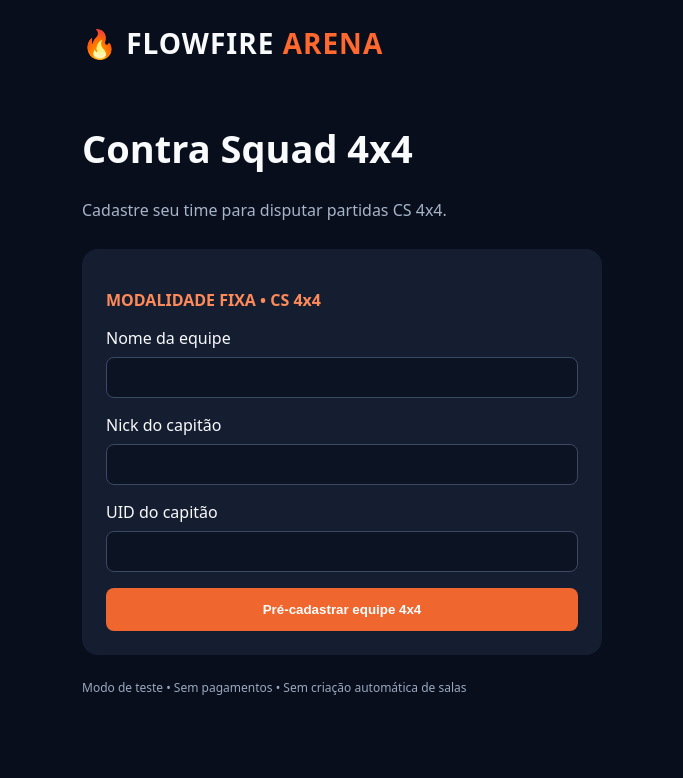
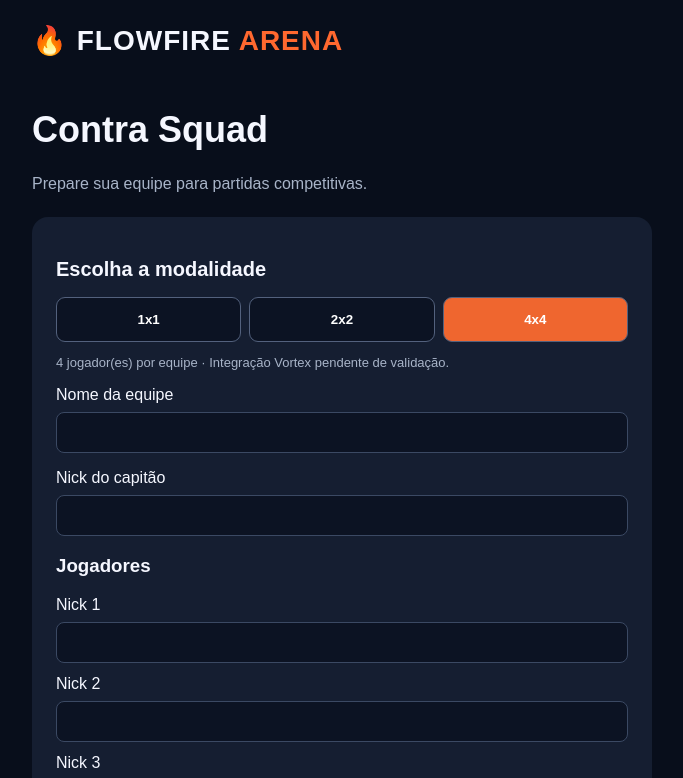
Before and after one commit to ernanefideles22-bot/FLOWFIRE-ARENA, a Next.js app: page / in a window 1280 px wide. Shown: the top 778 px of the page, without its empty margins (298-981 px from the left). Built offline with nearby package versions, Linux system fonts and the light colour scheme.

Commit message:
feat: restore 1v1 2v2 4v4 selection in demo signup

```diff
--- a/src/app/page.tsx
+++ b/src/app/page.tsx
@@ -1,17 +1,23 @@
 'use client';
 import {useState} from 'react';
+type Mode='1v1'|'2v2'|'4v4';
+const count:Record<Mode,number>={'1v1':1,'2v2':2,'4v4':4};
 export default function Home(){
- const [team,setTeam]=useState(''),[nick,setNick]=useState(''),[uid,setUid]=useState(''),[submitted,setSubmitted]=useState(false);
- return <main style={{maxWidth:520,margin:'auto',padding:24}}>
+ const [mode,setMode]=useState<Mode>('4v4'),[team,setTeam]=useState(''),[captain,setCaptain]=useState(''),[players,setPlayers]=useState<string[]>(Array(4).fill('')),[preview,setPreview]=useState(false);
+ const changeMode=(m:Mode)=>{setMode(m);setPlayers(Array(count[m]).fill(''));setPreview(false)};
+ return <main style={{maxWidth:620,margin:'auto',padding:24,fontFamily:'Arial,sans-serif',color:'#f5f7ff'}}>
  <header style={{fontWeight:900,fontSize:28,letterSpacing:1}}>🔥 FLOWFIRE <span style={{color:'#ff682f'}}>ARENA</span></header>
- <h1 style={{marginTop:60,fontSize:38}}>Contra Squad 4x4</h1>
- <p style={{color:'#a8b4c8'}}>Cadastre seu time para disputar partidas CS 4x4.</p>
- <section style={{background:'#151e31',borderRadius:16,padding:24,marginTop:28}}>
- {submitted?<><h2>Pré-cadastro demonstrativo</h2><p>Equipe: {team}</p><p>Capitão: {nick}</p><p>Modalidade: CS 4x4</p><p>Este MVP ainda não salva cadastros nem cria salas automaticamente.</p><button onClick={()=>setSubmitted(false)}>Voltar</button></>:
- <form onSubmit={e=>{e.preventDefault();setSubmitted(true)}}>
- <p style={{color:'#ff8a59',fontWeight:700}}>MODALIDADE FIXA • CS 4x4</p>
- {([['Nome da equipe',team,setTeam],['Nick do capitão',nick,setNick],['UID do capitão',uid,setUid]] as const).map(([label,value,set])=><div key={label} style={{marginBottom:16}}><label>{label}</label><input required value={value} onChange={e=>set(e.target.value)} style={{display:'block',width:'100%',boxSizing:'border-box',padding:12,marginTop:8,background:'#0c1323',color:'white',border:'1px solid #3b4963',borderRadius:8}}/></div>)}
- <button type="submit" style={{width:'100%',padding:14,background:'#ef662f',color:'white',fontWeight:700,border:0,borderRadius:8}}>Pré-cadastrar equipe 4x4</button>
+ <h1 style={{marginTop:52,fontSize:36}}>Contra Squad</h1><p style={{color:'#a8b4c8'}}>Prepare sua equipe para partidas competitivas.</p>
+ <section style={{background:'#151e31',borderRadius:16,padding:24,marginTop:24}}>
+ <h2 style={{fontSize:20}}>Escolha a modalidade</h2><div style={{display:'flex',gap:8}}>{(['1v1','2v2','4v4'] as Mode[]).map(m=><button key={m} onClick={()=>changeMode(m)} style={{flex:1,padding:14,borderRadius:9,border:'1px solid #53617d',background:mode===m?'#ef662f':'#0c1323',color:'white',fontWeight:700}}>{m.replace('v','x')}</button>)}</div>
+ <p style={{color:'#a8b4c8',fontSize:13}}>{count[mode]} jogador(es) por equipe · Integração Vortex pendente de validação.</p>
+ {preview?<><h2>Prévia da equipe</h2><p><b>Equipe:</b> {team}</p><p><b>Capitão:</b> {captain}</p><p><b>Modalidade:</b> {mode.replace('v','x')}</p><ol>{players.map((p,i)=><li key={i}>{p}</li>)}</ol><p style={{color:'#ffbc88'}}>Demonstração: os dados não foram salvos nem enviados.</p><button onClick={()=>setPreview(false)}>Editar</button></>:
+ <form onSubmit={e=>{e.preventDefault();if(new Set(players.map(p=>p.trim().toLowerCase())).size!==players.length){alert('Não repita jogadores');return}setPreview(true)}}>
+ <label style={{display:'block',marginTop:16}}>Nome da equipe<input required value={team} onChange={e=>setTeam(e.target.value)} style={field}/></label>
+ <label style={{display:'block',marginTop:16}}>Nick do capitão<input required value={captain} onChange={e=>setCaptain(e.target.value)} style={field}/></label>
+ <h3>Jogadores</h3>{players.map((p,i)=><label key={i} style={{display:'block',marginTop:12}}>Nick {i+1}<input required value={p} onChange={e=>setPlayers(a=>a.map((x,j)=>j===i?e.target.value:x))} style={field}/></label>)}
+ <button type="submit" style={{width:'100%',padding:14,background:'#ef662f',color:'white',fontWeight:700,border:0,borderRadius:8,marginTop:22}}>Visualizar pré-cadastro</button>
  </form>}
- </section><p style={{color:'#9ba8bf',fontSize:12,marginTop:24}}>Modo de teste • Sem pagamentos • Sem criação automática de salas</p></main>;
+ </section><p style={{color:'#9ba8bf',fontSize:12,marginTop:24}}>Ambiente demonstrativo • Sem pagamentos • Sem cadastro persistente • Sem criação de salas</p></main>;
 }
+const field:React.CSSProperties={display:'block',width:'100%',boxSizing:'border-box',padding:12,marginTop:8,background:'#0c1323',color:'white',border:'1px solid #3b4963',borderRadius:8};
```
